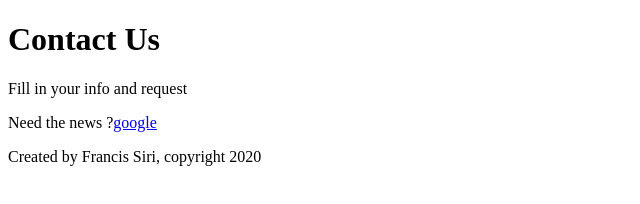
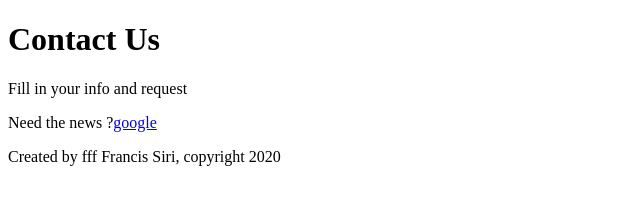
Before and after one commit to franksiri/gatsby-bootcamp, a Gatsby site: page /contact in a window 1280 px wide. Shown: the full height of the page, 0-640 px from the left. Built offline with nearby package versions, Linux system fonts and the light colour scheme; Gatsby itself is replaced by a stand-in of ours.

Commit message:
save Layout lesson

```diff
--- a/src/components/footer.jsx
+++ b/src/components/footer.jsx
@@ -3,7 +3,7 @@ import React from 'react'
 const Footer = () => {
     return (
         <footer>
-            <p>Created by Francis Siri, copyright 2020</p>
+            <p>Created by fff Francis Siri, copyright 2020</p>
         </footer>
     )
 }
```
